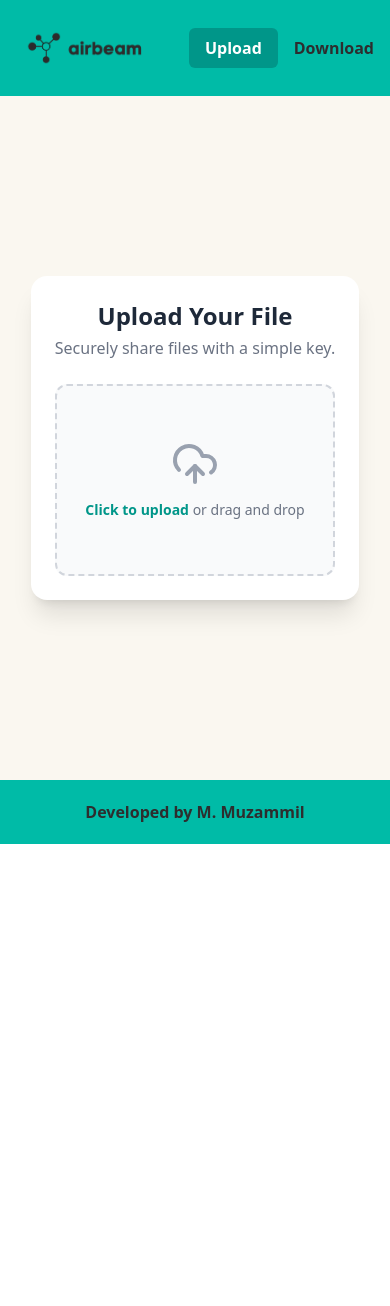
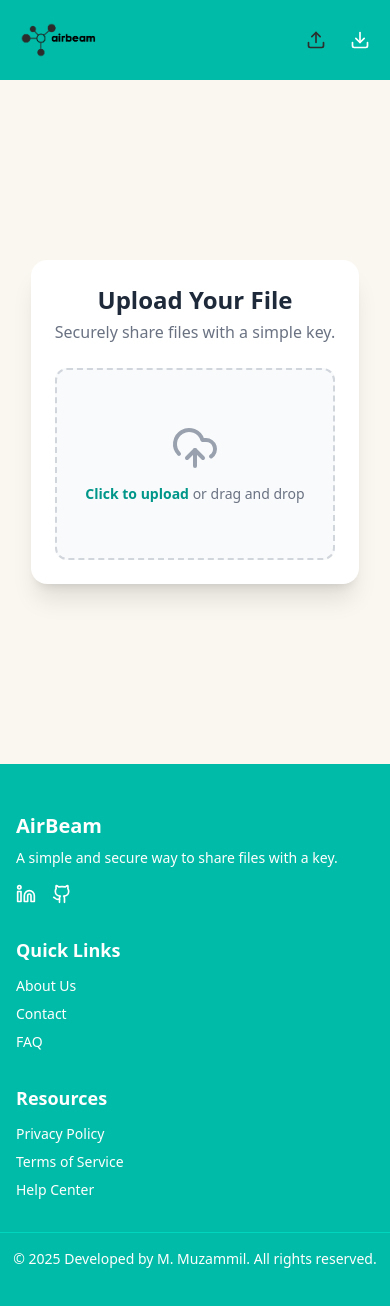
Before and after one commit to muzammil-shayk/AirBeam, a React (Vite) app in the folder frontend/: page / in a window 390 px wide. Shown: the top 1306 px of the page. Before the commit the page ends 844 px from the top, so only its background shows below. Built offline with nearby package versions, Linux system fonts and the light colour scheme.

Commit message:
responsive navbar footer design

```diff
--- a/frontend/src/components/Footer.jsx
+++ b/frontend/src/components/Footer.jsx
@@ -1,16 +1,86 @@
 import React from "react";
+import { Linkedin, Github, Mail } from "lucide-react"; // Import more icons
 
-const Footer = () => {
+const ExpandedFooter = () => {
   return (
-    // The footer is styled to match the navbar's teal background and text color.
-    // Flexbox is used to center the content both vertically and horizontally.
-    <footer className="w-full bg-teal-500 text-gray py-5 mt-auto">
-      <div className="container mx-auto flex items-center justify-center">
-        {/* The text is centered within the footer. */}
-        <p className="text-center font-extrabold">Developed by M. Muzammil</p>
+    // A multi-column footer with different sections for navigation, social links, and contact info.
+    <footer className="w-full bg-teal-500 text-white py-12 mt-auto">
+      <div className="container mx-auto grid grid-cols-1 md:grid-cols-3 gap-8 px-4">
+        {/* Company Info Section */}
+        <div>
+          <h2 className="text-xl font-bold mb-2">AirBeam</h2>
+          <p className="text-sm">
+            A simple and secure way to share files with a key.
+          </p>
+          <div className="flex space-x-4 mt-4">
+            <a
+              href="https://www.linkedin.com/in/muhammad-muzammil-8771a4309/"
+              className="text-white hover:text-teal-200 transition-colors"
+              aria-label="LinkedIn"
+            >
+              <Linkedin size={20} />
+            </a>
+            <a
+              href="https://github.com/muzammil-shayk"
+              className="text-white hover:text-teal-200 transition-colors"
+              aria-label="GitHub"
+            >
+              <Github size={20} />
+            </a>
+          </div>
+        </div>
+
+        {/* Navigation Links Section */}
+        <div>
+          <h3 className="text-lg font-semibold mb-3">Quick Links</h3>
+          <ul className="space-y-2 text-sm">
+            <li>
+              <a href="#" className="hover:text-teal-200 transition-colors">
+                About Us
+              </a>
+            </li>
+            <li>
+              <a href="#" className="hover:text-teal-200 transition-colors">
+                Contact
+              </a>
+            </li>
+            <li>
+              <a href="#" className="hover:text-teal-200 transition-colors">
+                FAQ
+              </a>
+            </li>
+          </ul>
+        </div>
+
+        {/* Legal and Resources Section */}
+        <div>
+          <h3 className="text-lg font-semibold mb-3">Resources</h3>
+          <ul className="space-y-2 text-sm">
+            <li>
+              <a href="#" className="hover:text-teal-200 transition-colors">
+                Privacy Policy
+              </a>
+            </li>
+            <li>
+              <a href="#" className="hover:text-teal-200 transition-colors">
+                Terms of Service
+              </a>
+            </li>
+            <li>
+              <a href="#" className="hover:text-teal-200 transition-colors">
+                Help Center
+              </a>
+            </li>
+          </ul>
+        </div>
+      </div>
+      <div className="container mx-auto mt-8 pt-4 border-t border-teal-400 text-center text-sm">
+        <p className="font-medium">
+          © 2025 Developed by M. Muzammil. All rights reserved.
+        </p>
       </div>
     </footer>
   );
 };
 
-export default Footer;
+export default ExpandedFooter;
--- a/frontend/src/components/NavBar.jsx
+++ b/frontend/src/components/NavBar.jsx
@@ -1,39 +1,64 @@
 import React from "react";
-import namelogo from "../assets/namelogo.png";
+import namelogo from "../assets/airbeamL.png";
+import { Upload, Download } from "lucide-react"; // 🚨 NEW: Import Lucide icons
 
+// The Navbar now accepts two props: currentPage and onPageChange
 const Navbar = ({ currentPage, onPageChange }) => {
-  const baseButtonStyle = "px-4 py-2 cursor-pointer font-extrabold";
-  const activeStyle = "text-white bg-teal-600 rounded-md";
-  const inactiveStyle =
-    "text-gray hover:bg-teal-600 hover:text-white rounded-md transition";
+  // Common button styles
+  const baseButtonStyle =
+    "lg:px-4 px-3 py-2 cursor-pointer font-extrabold flex items-center gap-2 rounded-md transition-colors duration-300";
 
   return (
-    <nav className="w-full h-24 bg-teal-500 z-50">
-      {/* 🚨 This inner div now has h-full and uses flex and items-center to align its contents */}
-      <div className="h-full flex justify-between items-center lg:px-4">
-        <div className="airbeam-logo">
+    // 🚨 UPDATED: The nav bar now has a fixed height of h-24 on desktop, and a slightly smaller height on mobile
+    <nav className="w-full bg-teal-500 text-white h-20 md:h-24 z-50">
+      {/* 🚨 UPDATED: The inner div has a fixed height of h-full to fill its parent. */}
+      <div className="container mx-auto flex items-center justify-between px-2 md:px-4 h-full">
+        <div className="airbeam-logo px-3 flex items-center">
           <img
             src={namelogo}
             alt="AirBeam Logo"
-            className="lg:h-64 h-44 w-auto lg:w-auto"
+            // The logo's height is now h-16 on mobile and h-44 on desktop.
+            className="h-20 md:h-44 w-auto" // 🚨 UPDATED: The logo is now large and will overflow the navbar.
           />
         </div>
-        <div className="lg:pr-8 lg:space-x-4">
+        <div className="flex items-center md:space-x-4">
           <button
+            // 🚨 UPDATED: The button's active background is now responsive. It's transparent on mobile and dark teal on desktop.
             className={`${baseButtonStyle} ${
-              currentPage === "upload" ? activeStyle : inactiveStyle
+              currentPage === "upload"
+                ? "bg-transparent md:bg-teal-600"
+                : "bg-transparent md:hover:bg-teal-600"
             }`}
             onClick={() => onPageChange("upload")}
           >
-            Upload
+            {/* 🚨 NEW: The icon color is now conditional. It will be gray when active on mobile. */}
+            <Upload
+              className={`md:hidden ${
+                currentPage === "upload" ? "text-gray" : "text-white"
+              }`}
+              size={20}
+            />
+            {/* 🚨 The text remains the same, visible only on desktop with a white color. */}
+            <span className="hidden md:inline">Upload</span>
           </button>
           <button
+            // 🚨 UPDATED: The button's active background is now responsive. It's transparent on mobile and dark teal on desktop.
             className={`${baseButtonStyle} ${
-              currentPage === "download" ? activeStyle : inactiveStyle
+              currentPage === "download"
+                ? "bg-transparent md:bg-teal-600"
+                : "bg-transparent md:hover:bg-teal-600"
             }`}
             onClick={() => onPageChange("download")}
           >
-            Download
+            {/* 🚨 NEW: The icon color is now conditional. It will be gray when active on mobile. */}
+            <Download
+              className={`md:hidden ${
+                currentPage === "download" ? "text-gray" : "text-white"
+              }`}
+              size={20}
+            />
+            {/* 🚨 The text remains the same, visible only on desktop with a white color. */}
+            <span className="hidden md:inline">Download</span>
           </button>
         </div>
       </div>
```
Also changed, not shown: frontend/src/assets/airbeamL.png (added).
